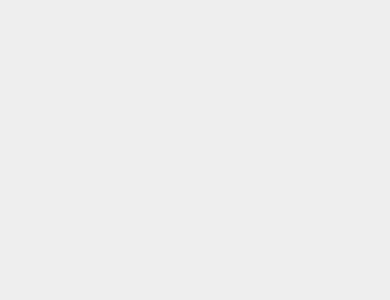
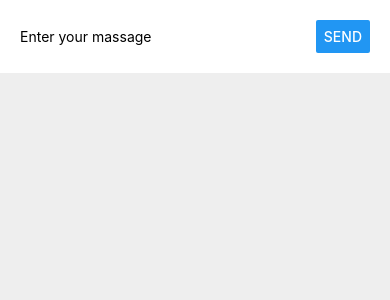
Before and after one commit to J-ZyZhu/message-board, a React Native app: screen / in a window 390 px wide. Shown: the top 300 px of the page. Built offline with nearby package versions, Linux system fonts and the light colour scheme.

Commit message:
Add input and send button

```diff
--- a/App.js
+++ b/App.js
@@ -1,18 +1,50 @@
-import { StatusBar } from 'expo-status-bar';
-import { StyleSheet, Text, View } from 'react-native';
+import React from "react";
+import { StatusBar } from "expo-status-bar";
+import { StyleSheet, Text, View, TextInput, Button } from "react-native";
 import Constants from "expo-constants";
 
-export default function App() {
-  return (
-    <View style={styles.container}>
-    </View>
-  );
+export default class App extends React.Component {
+  constructor(props) {
+    super(props);
+
+    this.state = {
+      massage: " ",
+    };
+
+    this.addItem = this.addItem.bind(this)
+  }
+
+  addItem () {
+    //firebase to send data
+  }
+  render() {
+    return (
+      <View style={styles.container}>
+        <View style = {styles.msgBox}>
+          <TextInput
+            placeholder="Enter your massage"
+            onChangeText={(text) => this.setState({ message: text })}
+            style = {styles.txtInput}
+          />
+          <Button title="Send" onPress = {this.addItem}/>
+        </View>
+      </View>
+    );
+  }
 }
 
 const styles = StyleSheet.create({
   container: {
     flex: 1,
-    backgroundColor: '#eee',
+    backgroundColor: "#eee",
     marginTop: Constants.statusBarHeight,
   },
+  msgBox: {
+    flexDirection: "row",
+    padding: 20,
+    backgroundColor: "#fff",
+  },
+  txtInput: {
+    flex: 1,
+  },
 });
```
